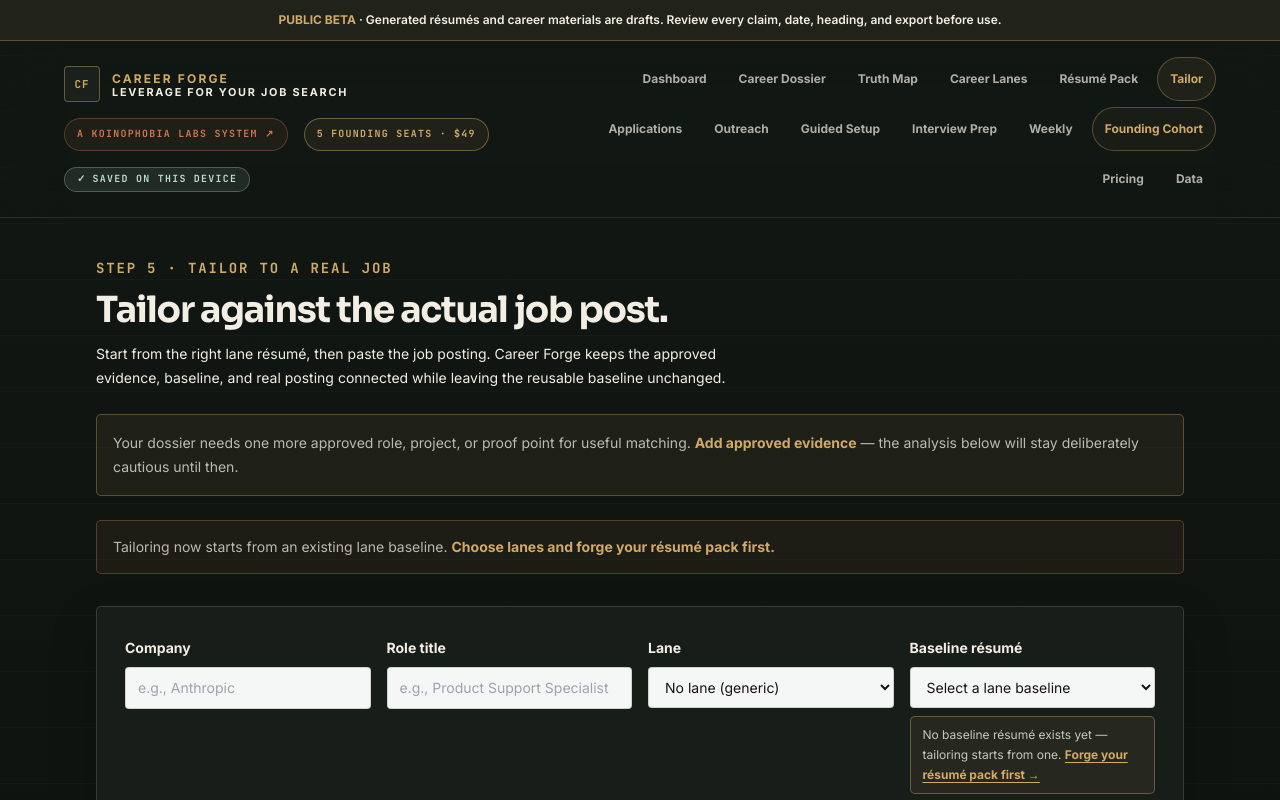
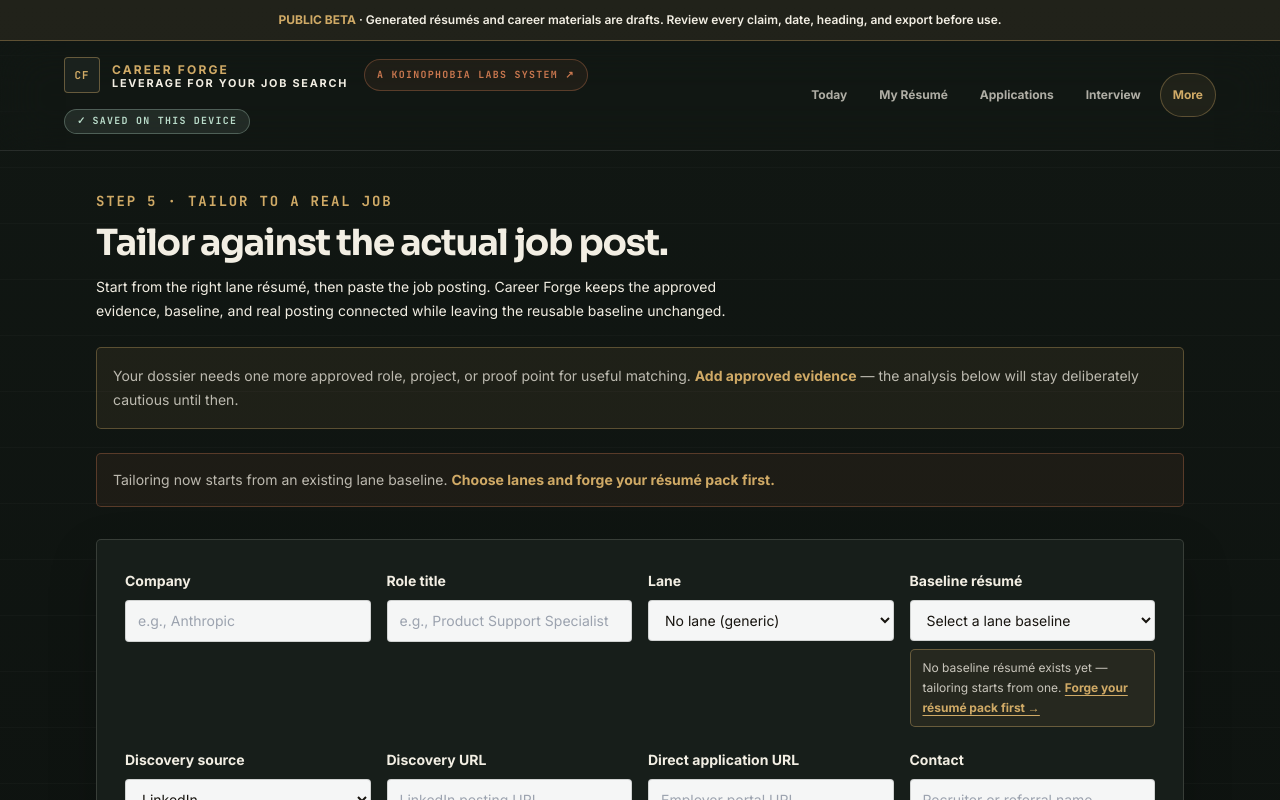
Before and after one commit to koinophobia-labs/career-forge-lite, a Next.js app: page /tailor in a window 1280 px wide. Shown: the top 800 px of the page. Built offline with nearby package versions, Linux system fonts and the light colour scheme.

Commit message:
Simplify Career Forge navigation

```diff
--- a/src/components/CommandNav.tsx
+++ b/src/components/CommandNav.tsx
@@ -5,37 +5,47 @@ import { useEffect, useRef } from "react";
 import { trackCareerEvent } from "@/lib/analytics";
 import { SaveStatusPill } from "@/components/SaveStatusPill";
 
-const stations: Array<[string, string]> = [
-  ["Dashboard", "/"],
-  ["Career Dossier", "/profile"],
-  ["Truth Map", "/truth-map"],
-  ["Career Lanes", "/targets"],
-  ["Résumé Pack", "/versions"],
-  ["Tailor", "/tailor"],
+type Station = readonly [label: string, href: string];
+
+const primaryStations: Station[] = [
+  ["Today", "/"],
+  ["My Résumé", "/versions"],
   ["Applications", "/applications"],
+  ["Interview", "/interview"]
+];
+
+const moreStations: Station[] = [
+  ["Work History", "/profile"],
+  ["Target Roles", "/targets"],
+  ["Tailor to a Job", "/tailor"],
   ["Outreach", "/outreach"],
   ["Guided Setup", "/resume-builder"],
-  ["Interview Prep", "/interview"],
-  ["Weekly", "/weekly"],
-  ["Founding Cohort", "/founding-beta"],
+  ["Weekly Review", "/weekly"],
+  ["Truth Map", "/truth-map"],
+  ["Founding Career Reset", "/founding-beta"],
   ["Pricing", "/pricing"],
-  ["Data", "/settings"]
+  ["Data & Backup", "/settings"]
 ];
+
+const allStations = [...primaryStations, ...moreStations];
 
 type CommandNavProps = { active: string };
 
 export function CommandNav({ active }: CommandNavProps) {
-  const menuRef = useRef<HTMLDetailsElement>(null);
+  const mobileMenuRef = useRef<HTMLDetailsElement>(null);
+  const moreMenuRef = useRef<HTMLDetailsElement>(null);
+  const moreIsActive = moreStations.some(([, href]) => href === active);
 
-  // The mobile menu is a native details/summary; give it the dismissal
-  // behavior users expect from a menu: Escape and outside-tap both close it.
   useEffect(() => {
     function closeIfOutside(event: MouseEvent) {
-      const menu = menuRef.current;
-      if (menu?.open && event.target instanceof Node && !menu.contains(event.target)) menu.open = false;
+      for (const menu of [mobileMenuRef.current, moreMenuRef.current]) {
+        if (menu?.open && event.target instanceof Node && !menu.contains(event.target)) menu.open = false;
+      }
     }
     function closeOnEscape(event: KeyboardEvent) {
-      if (event.key === "Escape" && menuRef.current?.open) menuRef.current.open = false;
+      if (event.key !== "Escape") return;
+      if (mobileMenuRef.current?.open) mobileMenuRef.current.open = false;
+      if (moreMenuRef.current?.open) moreMenuRef.current.open = false;
     }
     document.addEventListener("click", closeIfOutside);
     document.addEventListener("keydown", closeOnEscape);
@@ -54,6 +64,18 @@ export function CommandNav({ active }: CommandNavProps) {
     }
   }
 
+  function handleStationClick(href: string) {
+    if (href === "/truth-map") trackCareerEvent("truth_map_opened");
+    if (mobileMenuRef.current?.open) mobileMenuRef.current.open = false;
+    if (moreMenuRef.current?.open) moreMenuRef.current.open = false;
+  }
+
+  function mobileLinkClass(href: string) {
+    return `flex min-h-11 items-center rounded-lg px-3 py-2 text-sm font-bold ${
+      active === href ? "bg-gold/10 text-gold" : "text-paper/70 hover:bg-white/5 hover:text-cyan"
+    }`;
+  }
+
   return (
     <header className="relative z-40 border-b border-white/10 bg-obsidian/84 px-5 py-4 backdrop-blur-xl sm:px-8 md:sticky md:top-0">
       <a
@@ -65,7 +87,7 @@ export function CommandNav({ active }: CommandNavProps) {
       </a>
       <div className="mx-auto flex max-w-6xl items-center justify-between gap-4">
         <div className="flex flex-wrap items-center gap-4">
-          <Link href="/" className="group inline-flex items-center gap-3" aria-label="Career Forge dashboard">
+          <Link href="/" className="group inline-flex items-center gap-3" aria-label="Career Forge home">
             <span className="logo-mark" aria-hidden="true">CF</span>
             <span className="leading-none">
               <span className="block text-xs font-black uppercase tracking-[0.18em] text-gold">Career Forge</span>
@@ -82,39 +104,51 @@ export function CommandNav({ active }: CommandNavProps) {
           >
             A Koinophobia Labs system ↗
           </a>
-          <Link
-            href="/founding-beta"
-            className="lab-mono hidden rounded-full border border-gold/45 bg-gold/10 px-3 py-2 text-[0.62rem] font-black uppercase tracking-[0.12em] text-gold transition hover:border-cyan hover:text-cyan sm:inline-flex"
-          >
-            5 founding seats · $49
-          </Link>
           <SaveStatusPill />
         </div>
 
-        <details ref={menuRef} className="relative md:hidden">
+        <details ref={mobileMenuRef} className="relative md:hidden">
           <summary className="flex min-h-11 cursor-pointer list-none items-center rounded-full border border-white/15 px-4 py-2 text-xs font-bold text-paper/75">Menu</summary>
           <nav aria-label="Career Forge mobile stations" className="absolute right-0 top-12 z-50 grid max-h-[70vh] w-64 overflow-y-auto rounded-xl border border-white/15 bg-obsidian p-2 shadow-2xl">
-            {stations.map(([label, href]) => <Link key={href} href={href} onClick={() => { if (href === "/truth-map") trackCareerEvent("truth_map_opened"); }} className={`flex min-h-11 items-center rounded-lg px-3 py-2 text-sm font-bold ${active === href ? "bg-gold/10 text-gold" : "text-paper/70 hover:bg-white/5 hover:text-cyan"}`}>{label}</Link>)}
+            {primaryStations.map(([label, href]) => (
+              <Link key={href} href={href} onClick={() => handleStationClick(href)} className={mobileLinkClass(href)}>{label}</Link>
+            ))}
+            <p className="px-3 pb-1 pt-3 text-[0.65rem] font-black uppercase tracking-[0.14em] text-paper/35">More tools</p>
+            {moreStations.map(([label, href]) => (
+              <Link key={href} href={href} onClick={() => handleStationClick(href)} className={mobileLinkClass(href)}>{label}</Link>
+            ))}
           </nav>
         </details>
 
-        <nav aria-label="Career Forge stations" className="hidden flex-wrap items-center justify-end gap-1.5 text-xs font-bold text-paper/70 md:flex">
-          {stations.map(([label, href]) => (
+        <nav aria-label="Career Forge stations" className="hidden items-center justify-end gap-1.5 text-xs font-bold text-paper/70 md:flex">
+          {primaryStations.map(([label, href]) => (
             <Link
               key={href}
               href={href}
-              onClick={() => { if (href === "/truth-map") trackCareerEvent("truth_map_opened"); }}
+              onClick={() => handleStationClick(href)}
               className={`flex min-h-11 shrink-0 items-center whitespace-nowrap rounded-full border px-3 py-2 transition ${
                 active === href
                   ? "border-gold/50 bg-gold/10 text-gold"
-                  : href === "/founding-beta"
-                    ? "border-gold/35 bg-gold/5 text-gold hover:border-cyan hover:text-cyan"
-                    : "border-transparent hover:border-cyan/35 hover:bg-white/5 hover:text-cyan"
+                  : "border-transparent hover:border-cyan/35 hover:bg-white/5 hover:text-cyan"
               }`}
             >
               {label}
             </Link>
           ))}
+          <details ref={moreMenuRef} className="relative">
+            <summary className={`flex min-h-11 cursor-pointer list-none items-center rounded-full border px-3 py-2 transition ${
+              moreIsActive
+                ? "border-gold/50 bg-gold/10 text-gold"
+                : "border-transparent text-paper/70 hover:border-cyan/35 hover:bg-white/5 hover:text-cyan"
+            }`}>
+              More
+            </summary>
+            <div className="absolute right-0 top-12 z-50 grid w-60 rounded-xl border border-white/15 bg-obsidian p-2 shadow-2xl">
+              {moreStations.map(([label, href]) => (
+                <Link key={href} href={href} onClick={() => handleStationClick(href)} className={mobileLinkClass(href)}>{label}</Link>
+              ))}
+            </div>
+          </details>
         </nav>
       </div>
     </header>
```
